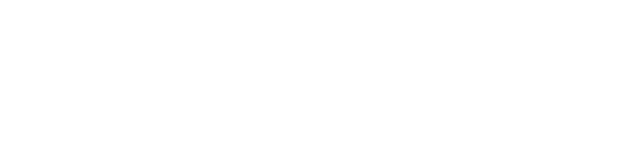
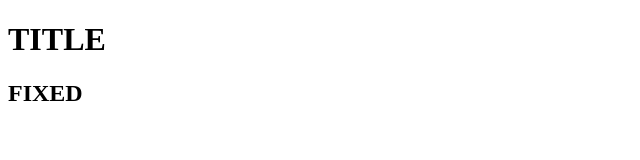
Before and after one commit to EvhenIvchenko/MATE-ACADEMY, a plain HTML site: page index.html in a window 1280 px wide. Shown: the whole page, without its empty margins (0-640 px from the left). Drawn offline with Linux system fonts and the light colour scheme.

Commit message:
feat42/newtitle

```diff
--- a/index.html
+++ b/index.html
@@ -6,5 +6,8 @@
 		<meta name="viewport" content="width=device-width, initial-scale=1.0" />
 		<title>Document</title>
 	</head>
-	<body></body>
+	<body>
+		<h1>TITLE</h1>
+		<h2>FIXED</h2>
+	</body>
 </html>
```
